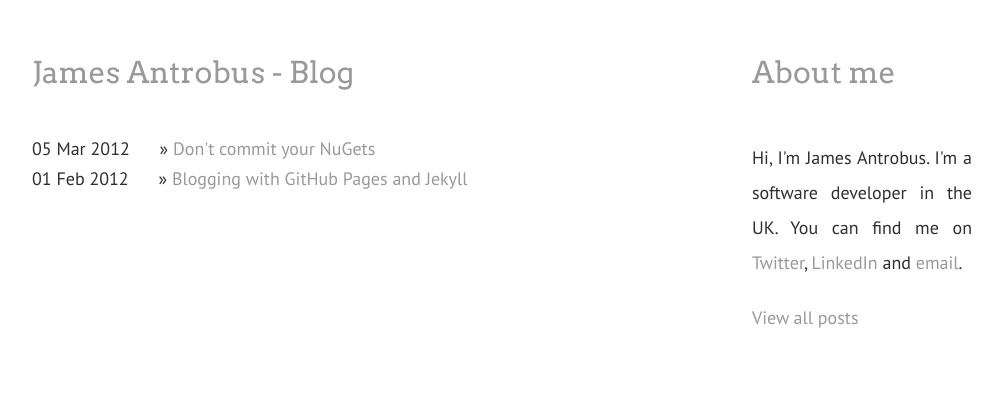
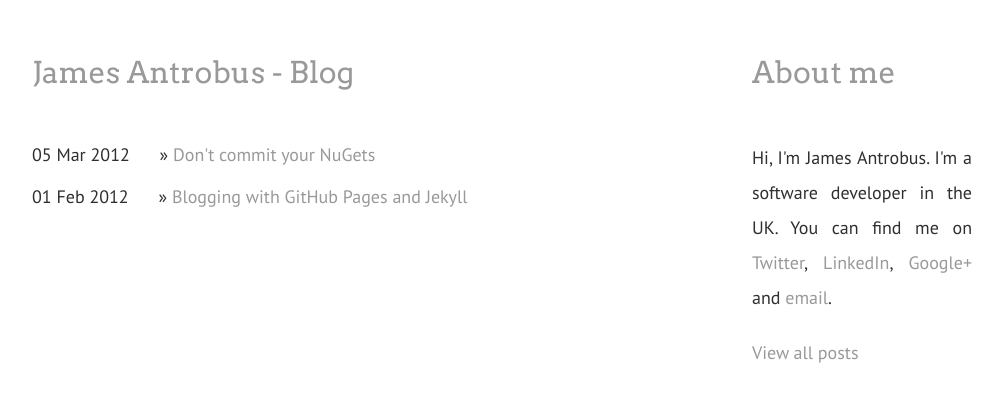
Before and after one commit to jamesantrobus/jamesantrobus.github.com, a Jekyll site: the page built from index.html, in a window 1280 px wide. Shown: the top 402 px of the page, without its empty margins (138-1140 px from the left). Built offline with Jekyll 4.4.1, drawn with Linux system fonts in a browser that asks for light colours.

Commit message:
added google+ link, line height change to li

```diff
--- a/_includes/stylesheets/layout.css
+++ b/_includes/stylesheets/layout.css
@@ -66,7 +66,7 @@ li {
 }
 
 ul.listing li { list-style-type: none; margin-left: 0px; }
-li { list-style-type: square; margin-left: 40px; line-height: 18px; }
+li { list-style-type: square; margin-left: 40px; line-height: 30px; }
 
 li span {
 	padding-right: 25px;
--- a/_layouts/default.html
+++ b/_layouts/default.html
@@ -17,8 +17,8 @@
 	<link href='http://fonts.googleapis.com/css?family=Arvo' rel='stylesheet' type='text/css'>
 	<link href='http://fonts.googleapis.com/css?family=PT+Sans' rel='stylesheet' type='text/css'>
 
+	<link rel="shortcut icon" href="/assets/images/favicon.ico">
 	<link rel="stylesheet" href="/assets/stylesheets/all.css">
-	<link rel="shortcut icon" href="/assets/images/favicon.ico">
 	{% include production/analytics.html %}
 </head>
 <body>
@@ -35,7 +35,7 @@
 		<div class="four columns">
 			<h2>About me</h2>
 			<div class="content">
-			<p>Hi, I'm James Antrobus. I'm a software developer in the UK. You can find me on <a href="http://twitter.com/james_antrobus">Twitter</a>, <a href="http://uk.linkedin.com/pub/james-antrobus/30/59/7b3">LinkedIn</a> and <a href="mailto:james@antrob.us">email</a>.</p>
+			<p>Hi, I'm James Antrobus. I'm a software developer in the UK. You can find me on <a href="http://twitter.com/james_antrobus">Twitter</a>, <a href="http://uk.linkedin.com/pub/james-antrobus/30/59/7b3">LinkedIn</a>, <a href="https://plus.google.com/103852337221739288016/">Google+</a> and <a href="mailto:james@antrob.us">email</a>.</p>
 			</div>
 			<p>
 				<a href="/">View all posts</a>
--- a/assets/stylesheets/all.css
+++ b/assets/stylesheets/all.css
@@ -1,5 +1,6 @@
 ---
 ---
+
 {% include stylesheets/base.css %}
 {% include stylesheets/skeleton.css %}
 {% include stylesheets/layout.css %}
```
